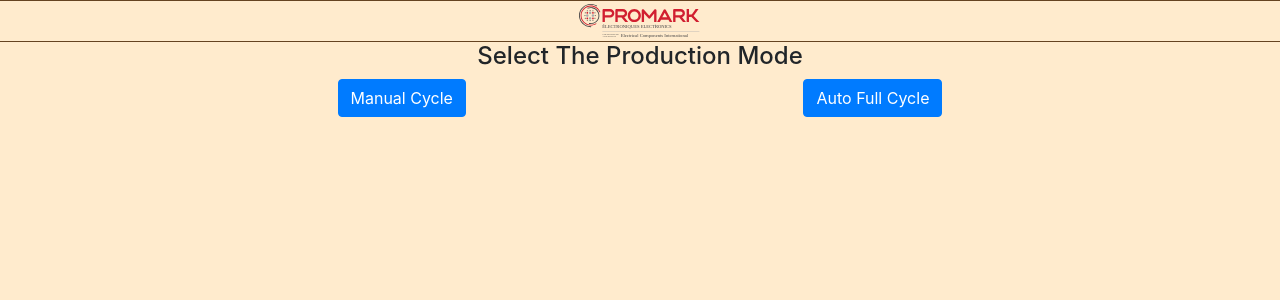
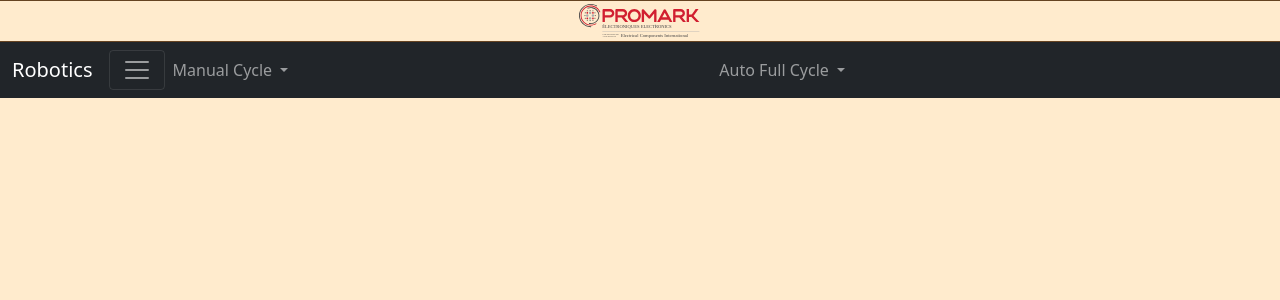
Before and after one commit to PrabhjyotSinghGill/Robotics, a Flask app: page / in a window 1280 px wide. Shown: the top 300 px of the page. Run offline with Flask 2, Linux system fonts and the light colour scheme; some libraries are stand-ins or nearby versions.

Commit message:
Created Navbar

```diff
--- a/static/index.css
+++ b/static/index.css
@@ -41,7 +41,10 @@ body {
   flex: 20;
   width: 100%;
 }
-
+.navbar {
+  display: flex;
+  width: 100% !important;
+}
 .selectMode {
   display: flex;
   justify-content: space-evenly;
--- /dev/null
+++ b/static/index.js
@@ -0,0 +1,3 @@
+function dropdown() {
+
+  }
--- a/templates/index.html
+++ b/templates/index.html
@@ -6,7 +6,8 @@
     <meta name="viewport" content="width=device-width, initial-scale=1" />
     <meta name="theme-color" content="#000000" />
     <title>Promark Electronics</title>
-    <link rel="stylesheet" href="https://maxcdn.bootstrapcdn.com/bootstrap/4.0.0/css/bootstrap.min.css" integrity="sha384-Gn5384xqQ1aoWXA+058RXPxPg6fy4IWvTNh0E263XmFcJlSAwiGgFAW/dAiS6JXm" crossorigin="anonymous">
+    <script src="https://cdn.jsdelivr.net/npm/bootstrap@5.1.3/dist/js/bootstrap.bundle.min.js" integrity="sha384-ka7Sk0Gln4gmtz2MlQnikT1wXgYsOg+OMhuP+IlRH9sENBO0LRn5q+8nbTov4+1p" crossorigin="anonymous"></script>
+    <link href="https://cdn.jsdelivr.net/npm/bootstrap@5.1.3/dist/css/bootstrap.min.css" rel="stylesheet" integrity="sha384-1BmE4kWBq78iYhFldvKuhfTAU6auU8tT94WrHftjDbrCEXSU1oBoqyl2QvZ6jIW3" crossorigin="anonymous">
     <link href="static/index.css" rel="stylesheet" type="text/css" media="all">
   </head>
   <body>
@@ -14,11 +15,42 @@
       <img class="promark__image" src="{{url_for('static', filename='/assets/promark-logo.svg')}}"></img>
     </div>
     <div class="middle">
-      <h4>Select The Production Mode</h4>
-      <div class="selectMode">
-        <button type="button" class="btn btn-primary btn">Manual Cycle</button>
-        <button type="button" class="btn btn-primary btn">Auto Full Cycle</button>
-      </div>
+      <nav class="navbar navbar-expand-lg navbar-dark bg-dark">
+        <div class="container-fluid">
+          <a class="navbar-brand" href="#">Robotics</a>
+          <button class="navbar-toggler" type="button" data-bs-toggle="collapse" data-bs-target="#navbarNavDarkDropdown" aria-controls="navbarNavDarkDropdown" aria-expanded="false" aria-label="Toggle navigation">
+            <span class="navbar-toggler-icon"></span>
+          </button>
+          <div class="collapse navbar-collapse" id="navbarNavDarkDropdown">
+            <ul class="navbar-nav">
+              <li class="nav-item dropdown">
+                <a class="nav-link dropdown-toggle" href="#" id="navbarDarkDropdownMenuLink" role="button" data-bs-toggle="dropdown" aria-expanded="false">
+                  Manual Cycle
+                </a>
+                <ul class="dropdown-menu dropdown-menu-dark" aria-labelledby="navbarDarkDropdownMenuLink">
+                  <li><a class="dropdown-item" href="#">Manual Actions</a></li>
+                </ul>
+              </li>
+            </ul>
+          </div>
+          <div class="collapse navbar-collapse" id="navbarNavDarkDropdown">
+            <ul class="navbar-nav">
+              <li class="nav-item dropdown">
+                <a class="nav-link dropdown-toggle" href="#" id="navbarDarkDropdownMenuLink" role="button" data-bs-toggle="dropdown" aria-expanded="false">
+                  Auto Full Cycle
+                </a>
+                <ul class="dropdown-menu dropdown-menu-dark" aria-labelledby="navbarDarkDropdownMenuLink">
+                  <li><a class="dropdown-item" href="#">1 Wire (Minimum)</a></li>
+                  <li><a class="dropdown-item" href="#">2 Wires</a></li>
+                  <li><a class="dropdown-item" href="#">3 Wires</a></li>
+                  <li><a class="dropdown-item" href="#">4 Wires (Maximum)</a></li>
+                </ul>
+              </li>
+            </ul>
+          </div>
+        </div>
+      </nav>
     </div>
+    <script src="/static/index.js"></script>
   </body>
 </html>
```
